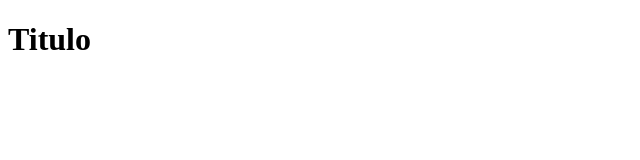
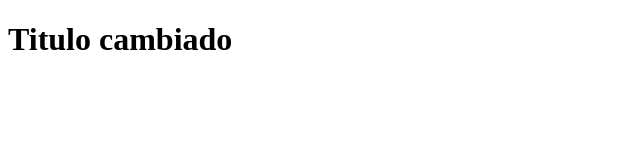
Before and after one commit to AnthonyMosquera/Hello_Word_Git, a plain HTML site: page index.html in a window 1280 px wide. Shown: the whole page, without its empty margins (0-640 px from the left). Drawn offline with Linux system fonts and the light colour scheme.

Commit message:
Se modifico el titulo index

```diff
--- a/index.html
+++ b/index.html
@@ -6,6 +6,6 @@
     <title>Demo Git</title>
 </head>
 <body>
-    <h1>Titulo</h1>
+    <h1>Titulo cambiado</h1>
 </body>
 </html>
```
